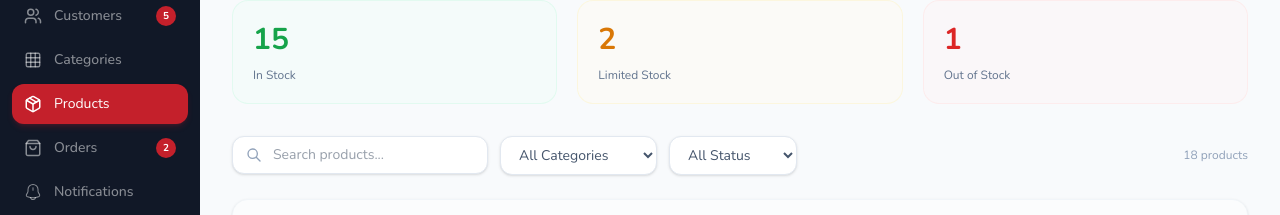
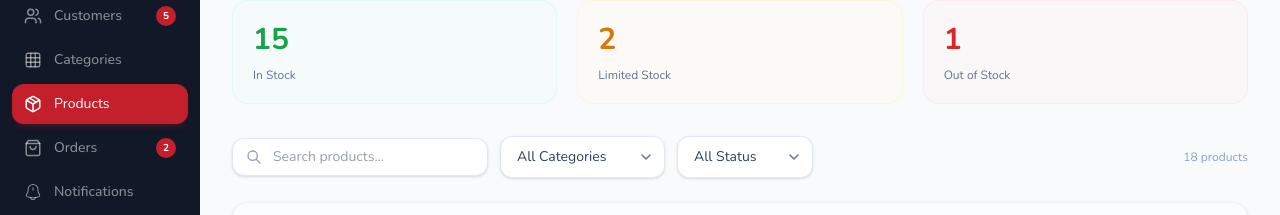
Before and after one commit to mdraselahmedcode/canarslan4600_ozenEt_dashboard, a Next.js app: page /dashboard/products in a window 1280 px wide. Shown: the part 184-399 px from the top of the page. Built offline with nearby package versions, Linux system fonts and the light colour scheme.

Commit message:
improved ordres and products screen all status dropdown view

```diff
--- a/app/dashboard/orders/page.tsx
+++ b/app/dashboard/orders/page.tsx
@@ -404,10 +404,11 @@ export default function OrdersPage() {
           </div>
 
           {/* Status Dropdown */}
+          <div className="relative">
             <select
               value={statusFilter}
               onChange={(e) => setStatusFilter(e.target.value)}
-            className="px-3.5 py-2 border border-slate-200 focus:border-brand-primary focus:ring-1 focus:ring-brand-primary/20 focus:outline-none rounded-xl text-sm font-nunito text-slate-600 bg-white transition-all shadow-sm cursor-pointer"
+              className="appearance-none pl-4 pr-10 py-2.5 border border-slate-200 rounded-xl bg-white text-sm text-slate-700 focus:outline-none focus:ring-1 focus:ring-brand-primary cursor-pointer font-nunito transition-all shadow-sm"
             >
               <option value="All">All Statuses</option>
               <option value="Pending">Pending</option>
@@ -416,6 +417,24 @@ export default function OrdersPage() {
               <option value="Delivered">Delivered</option>
               <option value="Cancelled">Cancelled</option>
             </select>
+            <div className="absolute right-3.5 top-1/2 -translate-y-1/2 pointer-events-none text-slate-500">
+              <svg
+                width="10"
+                height="6"
+                viewBox="0 0 10 6"
+                fill="none"
+                xmlns="http://www.w3.org/2000/svg"
+              >
+                <path
+                  d="M1 1L5 5L9 1"
+                  stroke="currentColor"
+                  strokeWidth="1.5"
+                  strokeLinecap="round"
+                  strokeLinejoin="round"
+                />
+              </svg>
+            </div>
+          </div>
         </div>
 
         <div className="flex items-center gap-4 text-xs font-nunito">
--- a/app/dashboard/products/page.tsx
+++ b/app/dashboard/products/page.tsx
@@ -494,10 +494,11 @@ export default function ProductsPage() {
           </div>
 
           {/* Category Filter */}
+          <div className="relative">
             <select
               value={categoryFilter}
               onChange={(e) => setCategoryFilter(e.target.value)}
-            className="px-3.5 py-2 border border-slate-200 focus:border-brand-primary focus:ring-1 focus:ring-brand-primary/20 focus:outline-none rounded-xl text-sm font-nunito text-slate-600 bg-white transition-all shadow-sm cursor-pointer"
+              className="appearance-none pl-4 pr-10 py-2.5 border border-slate-200 rounded-xl bg-white text-sm text-slate-700 focus:outline-none focus:ring-1 focus:ring-brand-primary cursor-pointer font-nunito transition-all shadow-sm"
             >
               <option value="All">All Categories</option>
               <option value="Beef">Beef</option>
@@ -506,18 +507,55 @@ export default function ProductsPage() {
               <option value="Frozen">Frozen</option>
               <option value="Processed Meats">Processed Meats</option>
             </select>
+            <div className="absolute right-3.5 top-1/2 -translate-y-1/2 pointer-events-none text-slate-500">
+              <svg
+                width="10"
+                height="6"
+                viewBox="0 0 10 6"
+                fill="none"
+                xmlns="http://www.w3.org/2000/svg"
+              >
+                <path
+                  d="M1 1L5 5L9 1"
+                  stroke="currentColor"
+                  strokeWidth="1.5"
+                  strokeLinecap="round"
+                  strokeLinejoin="round"
+                />
+              </svg>
+            </div>
+          </div>
 
           {/* Availability Status Filter */}
+          <div className="relative">
             <select
               value={statusFilter}
               onChange={(e) => setStatusFilter(e.target.value)}
-            className="px-3.5 py-2 border border-slate-200 focus:border-brand-primary focus:ring-1 focus:ring-brand-primary/20 focus:outline-none rounded-xl text-sm font-nunito text-slate-600 bg-white transition-all shadow-sm cursor-pointer"
+              className="appearance-none pl-4 pr-10 py-2.5 border border-slate-200 rounded-xl bg-white text-sm text-slate-700 focus:outline-none focus:ring-1 focus:ring-brand-primary cursor-pointer font-nunito transition-all shadow-sm"
             >
               <option value="All">All Status</option>
               <option value="In Stock">In Stock</option>
               <option value="Limited">Limited</option>
               <option value="Out of Stock">Out of Stock</option>
             </select>
+            <div className="absolute right-3.5 top-1/2 -translate-y-1/2 pointer-events-none text-slate-500">
+              <svg
+                width="10"
+                height="6"
+                viewBox="0 0 10 6"
+                fill="none"
+                xmlns="http://www.w3.org/2000/svg"
+              >
+                <path
+                  d="M1 1L5 5L9 1"
+                  stroke="currentColor"
+                  strokeWidth="1.5"
+                  strokeLinecap="round"
+                  strokeLinejoin="round"
+                />
+              </svg>
+            </div>
+          </div>
         </div>
 
         <div className="text-xs font-nunito text-slate-400">
```
Lines whose indentation alone changed are shown as unchanged.
